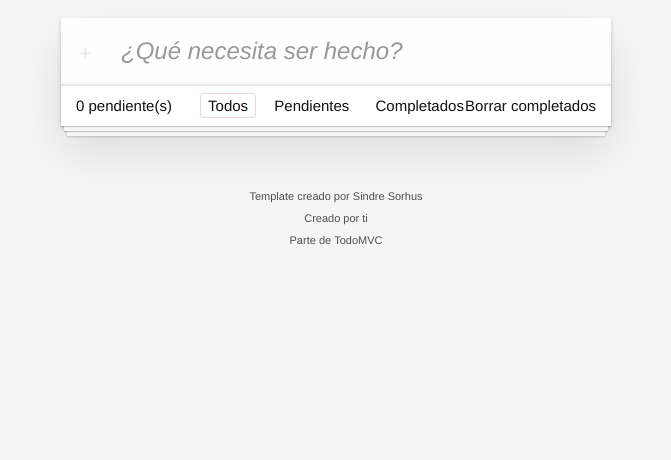
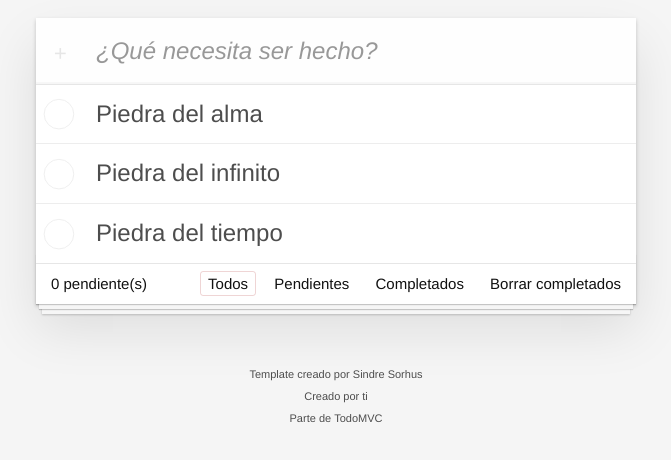
Before and after one commit to kevinsamm/js-todoapp, a website built with Vite: page index.html in a window 1280 px wide. Shown: the part 112-572 px from the top of the page, without its empty margins (304-975 px from the left). Built offline with nearby package versions, Linux system fonts and the light colour scheme.

Commit message:
Add render list elements

```diff
--- a/src/todos/app.js
+++ b/src/todos/app.js
@@ -1,12 +1,26 @@
 import html from './app.html?raw';
+import todoStore from '../store/todo.store';
+import { renderTodos } from './use-cases';
+
+const ElementIds = {
+    TodoList: '.todo-list',
+}
+
 /**
  *
  * @param {String} elementId
  */
 export const App = (elementId) => {
+
+    const displayTodos = () => {
+        const todos = todoStore.getTodos( todoStore.getCurrentFilter() );
+        renderTodos( ElementIds.TodoList, todos );
+    }
+
     (() => {
         const app = document.createElement('div');
         app.innerHTML = html;
         document.querySelector(elementId).append( app );
+        displayTodos();
     })();
 }
--- /dev/null
+++ b/src/todos/use-cases/create-todo-html.js
@@ -0,0 +1,28 @@
+import { Todo } from '../models/todo.model';
+/**
+ *
+ * @param {Todo} todo
+ * @returns a list element
+ */
+export const createTodoHTML = ( todo ) => {
+    if ( !todo ) {
+        throw new Error('A Todo object is required');
+    }
+    const html = `
+        <div class="view">
+            <input class="toggle" type="checkbox" ${ todo.done ? 'checked' : '' }>
+            <label>${ todo.description }</label>
+            <button class="destroy"></button>
+        </div>
+        <input class="edit" value="Create a TodoMVC template">
+    `;
+
+    const liElement = document.createElement('li');
+    liElement.innerHTML = html;
+    liElement.setAttribute('data-id', todo.id );
+
+    if ( todo.done )
+        liElement.classList.add('completed');
+
+    return liElement;
+}
--- /dev/null
+++ b/src/todos/use-cases/index.js
@@ -0,0 +1 @@
+export { renderTodos } from "./render-todos";
--- /dev/null
+++ b/src/todos/use-cases/render-todos.js
@@ -0,0 +1,23 @@
+import { createTodoHTML } from "./create-todo-html";
+
+let element;
+
+/**
+ *
+ * @param {String} elementId
+ * @param {Array<Todo>} todos
+ */
+export const renderTodos = ( elementId, todos = [] ) => {
+
+    if ( !element )
+        element = document.querySelector( elementId );
+
+    if ( !element ) throw new Error(`Element ${elementId} not found`);
+
+    element.innerHTML = '';
+
+    todos.forEach( todo => {
+        element.append( createTodoHTML(todo) );
+    });
+
+}
--- a/style.css
+++ b/style.css
@@ -26,7 +26,7 @@ body {
 	background: #f5f5f5;
 	color: #111111;
 	min-width: 230px;
-	max-width: 550px;
+	max-width: 600px;
 	margin: 0 auto;
 	-webkit-font-smoothing: antialiased;
 	-moz-osx-font-smoothing: grayscale;
```
